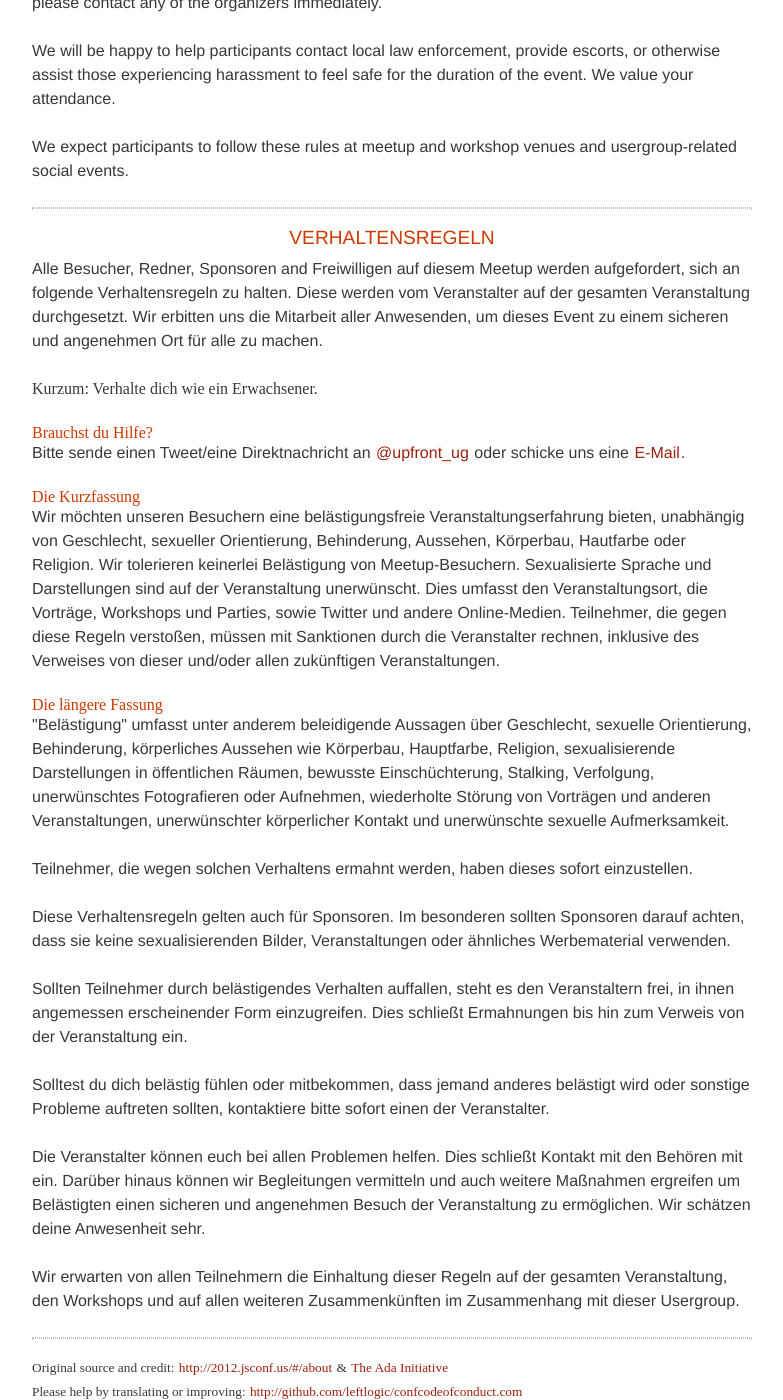
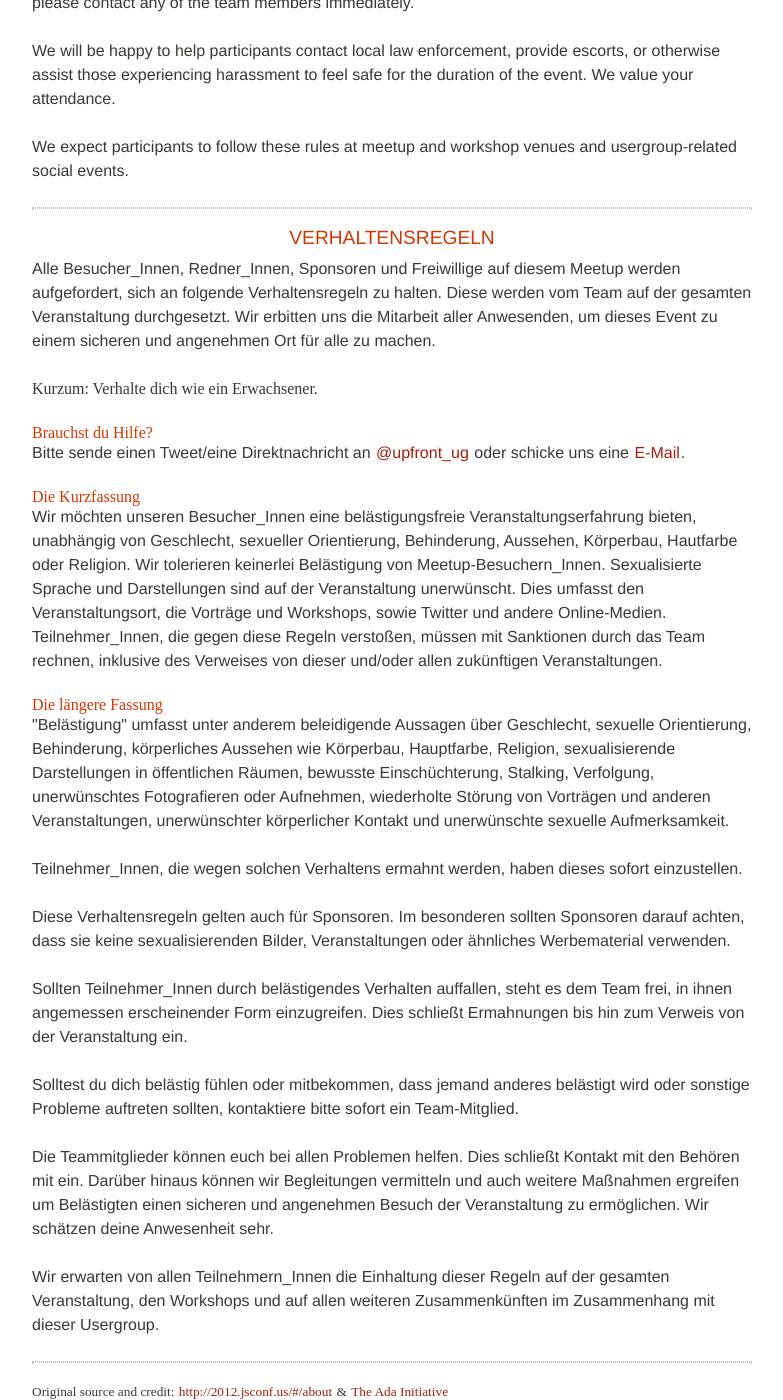
Before and after one commit to upfrontug/upfrontug.github.io, a Jekyll site: the page built from codeofconduct.html, in a window 1280 px wide and 1400 px high, scrolled down 1358 px. Shown: the whole window, without its empty margins (248-1031 px from the left). Built offline with Jekyll 4.4.1, drawn with Linux system fonts in a browser that asks for light colours; nearby versions of some CDN libraries; comment, search, counter and statistics services are not loaded; a style sheet for code colours, icons or effects is not loaded; some of the changed text lies outside the part shown.

Commit message:
Apply @Kriesse's change suggestions to Code of Conduct

```diff
--- a/codeofconduct.html
+++ b/codeofconduct.html
@@ -5,7 +5,7 @@
 <h1 class="center">Code of Conduct</h1>
 <p class="center"><em><a href="#de">Deutsche Version</a></em></p>
 
-<p>All attendees, speakers, sponsors and volunteers at our meetup are required to agree with the following code of conduct. Organisers will enforce this code throughout the event. We are expecting cooperation from all participants to help ensuring a safe environment for everybody.</p>
+<p>All attendees, speakers, sponsors and volunteers at our meetup are required to agree with the following code of conduct. Team members will enforce this code throughout the event. We are expecting cooperation from all participants to help ensuring a safe environment for everybody.</p>
 
 <p><em>tl;dr: Don’t be a Jerk</em></p>
 
@@ -15,7 +15,7 @@
 
 <h2>The Quick Version</h2>
 
-<p>Our meetup is dedicated to providing a harassment-free experience for everyone, regardless of gender, age, sexual orientation, disability, physical appearance, body size, race, or religion. We do not tolerate harassment of participants in any form. Sexual language and imagery is not appropriate for any parts of our events, including talks, workshops, parties, Twitter and other online media. Attendees violating these rules may be sanctioned or expelled from this meetup and/or any future meetups at the discretion of the usergroup organisers.</p>
+<p>Our meetup is dedicated to providing a harassment-free experience for everyone, regardless of gender, age, sexual orientation, disability, physical appearance, body size, race, or religion. We do not tolerate harassment of participants in any form. Sexual language and imagery is not appropriate for any parts of our events, including talks, workshops, Twitter and other online media. Attendees violating these rules may be sanctioned or expelled from this meetup and/or any future meetups at the discretion of the usergroup organisers.</p>
 
 <h2>The Less Quick Version</h2>
 
@@ -27,7 +27,7 @@
 
 <p>If a participant engages in harassing behavior, the usergroup organisers may take any action they deem appropriate, including warning the offender or expulsion from the meetup and/or any future meetups.</p>
 
-<p>If you are being harassed, notice that someone else is being harassed, or have any other concerns, please contact any of the organizers immediately.</p>
+<p>If you are being harassed, notice that someone else is being harassed, or have any other concerns, please contact any of the team members immediately.</p>
 
 <p>We will be happy to help participants contact local law enforcement, provide escorts, or otherwise assist those experiencing harassment to feel safe for the duration of the event. We value your attendance.</p>
 
@@ -37,7 +37,7 @@
 
 <h1 class="center">Verhaltensregeln</h1>
 
-<p>Alle Besucher, Redner, Sponsoren and Freiwilligen auf diesem Meetup werden aufgefordert, sich an folgende Verhaltensregeln zu halten. Diese werden vom Veranstalter auf der gesamten Veranstaltung durchgesetzt. Wir erbitten uns die Mitarbeit aller Anwesenden, um dieses Event zu einem sicheren und angenehmen Ort für alle zu machen.</p>
+<p>Alle Besucher_Innen, Redner_Innen, Sponsoren und Freiwillige auf diesem Meetup werden aufgefordert, sich an folgende Verhaltensregeln zu halten. Diese werden vom Team auf der gesamten Veranstaltung durchgesetzt. Wir erbitten uns die Mitarbeit aller Anwesenden, um dieses Event zu einem sicheren und angenehmen Ort für alle zu machen.</p>
 
 <p><em>Kurzum: Verhalte dich wie ein Erwachsener.</em></p>
 
@@ -47,23 +47,23 @@
 
 <h2>Die Kurzfassung</h2>
 
-<p>Wir möchten unseren Besuchern eine belästigungsfreie Veranstaltungserfahrung bieten, unabhängig von Geschlecht, sexueller Orientierung, Behinderung, Aussehen, Körperbau, Hautfarbe oder Religion. Wir tolerieren keinerlei Belästigung von Meetup-Besuchern. Sexualisierte Sprache und Darstellungen sind auf der Veranstaltung unerwünscht. Dies umfasst den Veranstaltungsort, die Vorträge, Workshops und Parties, sowie Twitter und andere Online-Medien. Teilnehmer, die gegen diese Regeln verstoßen, müssen mit Sanktionen durch die Veranstalter rechnen, inklusive des Verweises von dieser und/oder allen zukünftigen Veranstaltungen.</p>
+<p>Wir möchten unseren Besucher_Innen eine belästigungsfreie Veranstaltungserfahrung bieten, unabhängig von Geschlecht, sexueller Orientierung, Behinderung, Aussehen, Körperbau, Hautfarbe oder Religion. Wir tolerieren keinerlei Belästigung von Meetup-Besuchern_Innen. Sexualisierte Sprache und Darstellungen sind auf der Veranstaltung unerwünscht. Dies umfasst den Veranstaltungsort, die Vorträge und Workshops, sowie Twitter und andere Online-Medien. Teilnehmer_Innen, die gegen diese Regeln verstoßen, müssen mit Sanktionen durch das Team rechnen, inklusive des Verweises von dieser und/oder allen zukünftigen Veranstaltungen.</p>
 
 <h2>Die längere Fassung</h2>
 
 <p>"Belästigung" umfasst unter anderem beleidigende Aussagen über Geschlecht, sexuelle Orientierung, Behinderung, körperliches Aussehen wie Körperbau, Hauptfarbe, Religion, sexualisierende Darstellungen in öffentlichen Räumen, bewusste Einschüchterung, Stalking, Verfolgung, unerwünschtes Fotografieren oder Aufnehmen, wiederholte Störung von Vorträgen und anderen Veranstaltungen, unerwünschter körperlicher Kontakt und unerwünschte sexuelle Aufmerksamkeit.</p>
 
-<p>Teilnehmer, die wegen solchen Verhaltens ermahnt werden, haben dieses sofort einzustellen.</p>
+<p>Teilnehmer_Innen, die wegen solchen Verhaltens ermahnt werden, haben dieses sofort einzustellen.</p>
 
 <p>Diese Verhaltensregeln gelten auch für Sponsoren. Im besonderen sollten Sponsoren darauf achten, dass sie keine sexualisierenden Bilder, Veranstaltungen oder ähnliches Werbematerial verwenden.</p>
 
-<p>Sollten Teilnehmer durch belästigendes Verhalten auffallen, steht es den Veranstaltern frei, in ihnen angemessen erscheinender Form einzugreifen. Dies schließt Ermahnungen bis hin zum Verweis von der Veranstaltung ein.</p>
+<p>Sollten Teilnehmer_Innen durch belästigendes Verhalten auffallen, steht es dem Team frei, in ihnen angemessen erscheinender Form einzugreifen. Dies schließt Ermahnungen bis hin zum Verweis von der Veranstaltung ein.</p>
 
-<p>Solltest du dich belästig fühlen oder mitbekommen, dass jemand anderes belästigt wird oder sonstige Probleme auftreten sollten, kontaktiere bitte sofort einen der Veranstalter.</p>
+<p>Solltest du dich belästig fühlen oder mitbekommen, dass jemand anderes belästigt wird oder sonstige Probleme auftreten sollten, kontaktiere bitte sofort ein Team-Mitglied.</p>
 
-<p>Die Veranstalter können euch bei allen Problemen helfen. Dies schließt Kontakt mit den Behören mit ein. Darüber hinaus können wir Begleitungen vermitteln und auch weitere Maßnahmen ergreifen um Belästigten einen sicheren und angenehmen Besuch der Veranstaltung zu ermöglichen. Wir schätzen deine Anwesenheit sehr.</p>
+<p>Die Teammitglieder können euch bei allen Problemen helfen. Dies schließt Kontakt mit den Behören mit ein. Darüber hinaus können wir Begleitungen vermitteln und auch weitere Maßnahmen ergreifen um Belästigten einen sicheren und angenehmen Besuch der Veranstaltung zu ermöglichen. Wir schätzen deine Anwesenheit sehr.</p>
 
-<p>Wir erwarten von allen Teilnehmern die Einhaltung dieser Regeln auf der gesamten Veranstaltung, den Workshops und auf allen weiteren Zusammenkünften im Zusammenhang mit dieser  Usergroup.</p>
+<p>Wir erwarten von allen Teilnehmern_Innen die Einhaltung dieser Regeln auf der gesamten Veranstaltung, den Workshops und auf allen weiteren Zusammenkünften im Zusammenhang mit dieser  Usergroup.</p>
 
 <hr/>
 
```
